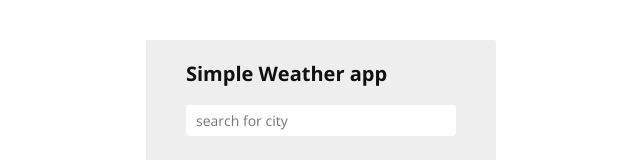
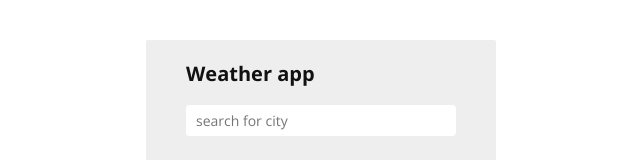
Before and after one commit to gazzaar/tempteller, a website built with webpack: page src/index.html in a window 1280 px wide. Shown: the top 160 px of the page, without its empty margins (319-959 px from the left). Built offline with nearby package versions, Linux system fonts and the light colour scheme; files whose address does not match are found by name.

Commit message:
refactor: Change the header

```diff
--- a/src/index.html
+++ b/src/index.html
@@ -7,7 +7,7 @@
   </head>
   <body>
     <div class="container">
-      <h1 class="heading-primary">Simple Weather app</h1>
+      <h1 class="heading-primary">Weather app</h1>
       <form action="#" class="search">
         <input
           type="search"
```
